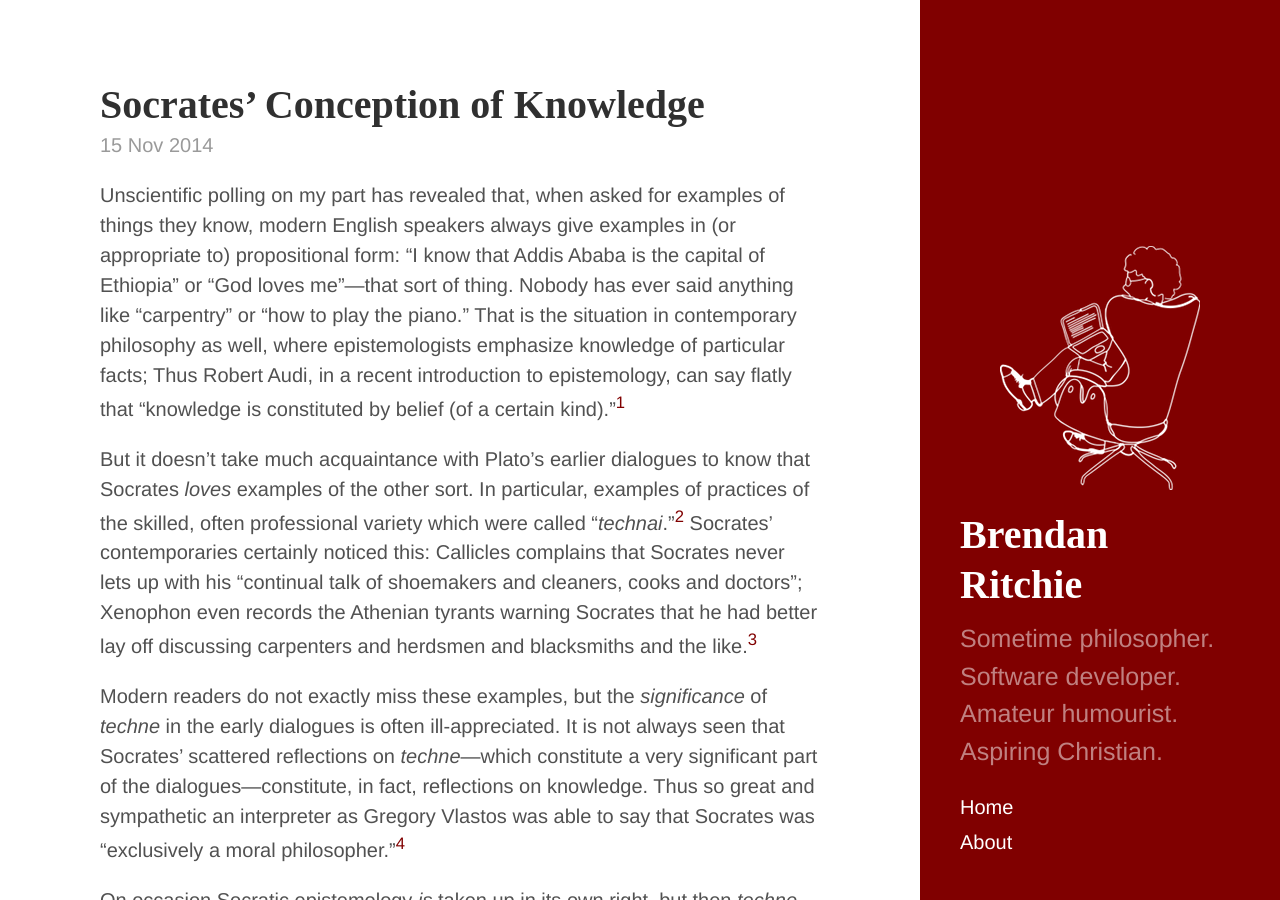
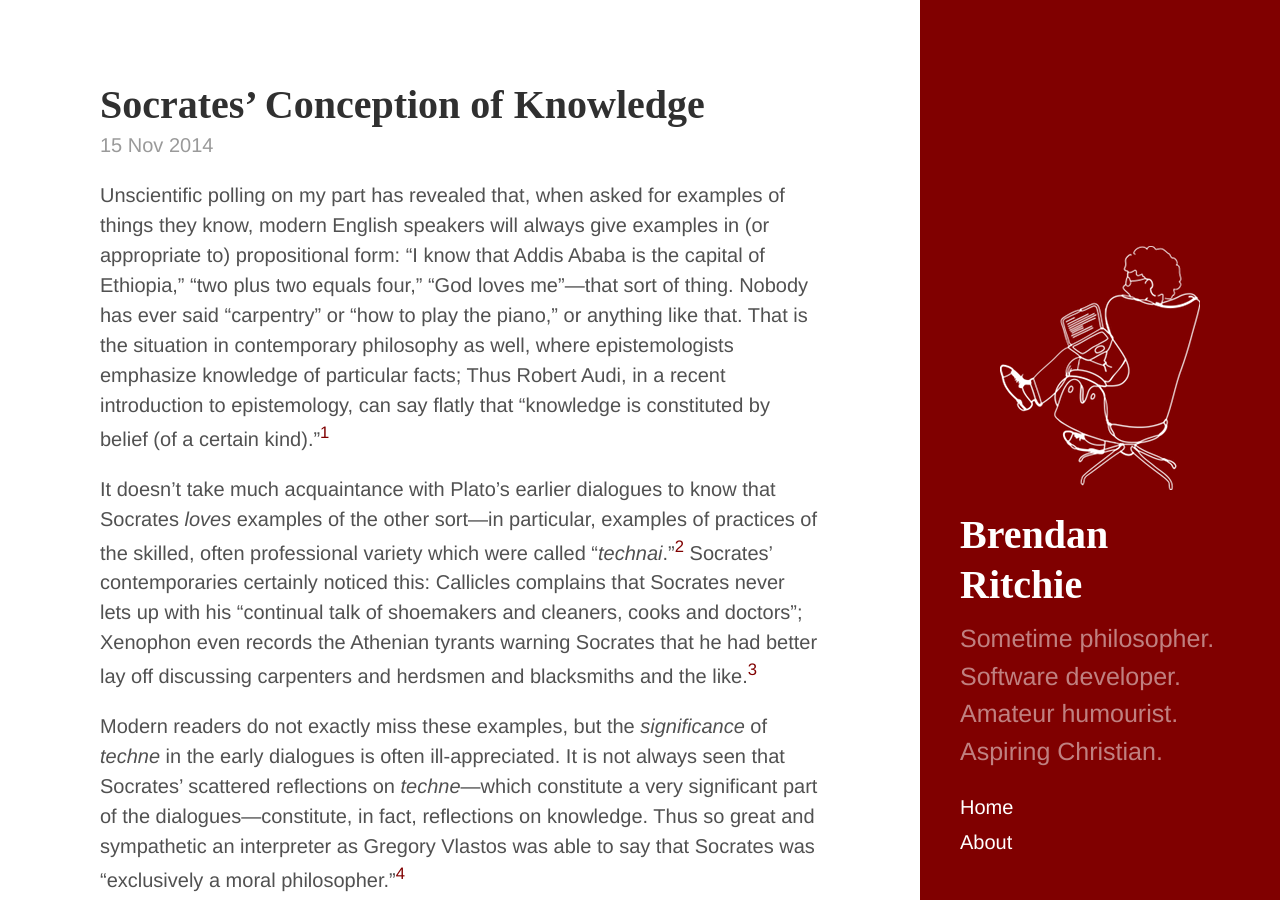
Before and after one commit to bhritchie/bhritchie.github.io, a Jekyll site: the page built from _posts/2014-11-15-socrates-conception-of-knowledge.md, in a window 1280 px wide and 900 px high. Built offline with Jekyll 4.4.1, drawn with Linux system fonts in a browser that asks for light colours; some web fonts are replaced; some of the changed text lies outside the part shown.

Commit message:
Minor edits to early part of scrates post

```diff
--- a/_posts/2014-11-15-socrates-conception-of-knowledge.md
+++ b/_posts/2014-11-15-socrates-conception-of-knowledge.md
@@ -3,9 +3,9 @@ layout: post
 title: Socrates&rsquo; Conception of Knowledge
 ---
 
-Unscientific polling on my part has revealed that, when asked for examples of things they know, modern English speakers always give examples in (or appropriate to) propositional form: “I know that Addis Ababa is the capital of Ethiopia” or “God loves me”—that sort of thing. Nobody has ever said anything like “carpentry” or “how to play the piano.” That is the situation in contemporary philosophy as well, where epistemologists emphasize knowledge of particular facts; Thus Robert Audi, in a recent introduction to epistemology, can say flatly that “knowledge is constituted by belief (of a certain kind).”[^1]
+Unscientific polling on my part has revealed that, when asked for examples of things they know, modern English speakers will always give examples in (or appropriate to) propositional form: “I know that Addis Ababa is the capital of Ethiopia,” "two plus two equals four," “God loves me”—that sort of thing. Nobody has ever said “carpentry” or “how to play the piano,” or anything like that. That is the situation in contemporary philosophy as well, where epistemologists emphasize knowledge of particular facts; Thus Robert Audi, in a recent introduction to epistemology, can say flatly that “knowledge is constituted by belief (of a certain kind).”[^1]
 
-But it doesn’t take much acquaintance with Plato’s earlier dialogues to know that Socrates *loves* examples of the other sort. In particular, examples of practices of the skilled, often professional variety which were called “*technai*.”[^2] Socrates’ contemporaries certainly noticed this: Callicles complains that Socrates never lets up with his “continual talk of shoemakers and cleaners, cooks and doctors”; Xenophon even records the Athenian tyrants warning Socrates that he had better lay off discussing carpenters and herdsmen and blacksmiths and the like.[^3]
+It doesn’t take much acquaintance with Plato’s earlier dialogues to know that Socrates *loves* examples of the other sort—in particular, examples of practices of the skilled, often professional variety which were called “*technai*.”[^2] Socrates’ contemporaries certainly noticed this: Callicles complains that Socrates never lets up with his “continual talk of shoemakers and cleaners, cooks and doctors”; Xenophon even records the Athenian tyrants warning Socrates that he had better lay off discussing carpenters and herdsmen and blacksmiths and the like.[^3]
 
 Modern readers do not exactly miss these examples, but the *significance* of *techne* in the early dialogues is often ill-appreciated. It is not always seen that Socrates’ scattered reflections on *techne*—which constitute a very significant part of the dialogues—constitute, in fact, reflections on knowledge. Thus so great and sympathetic an interpreter as Gregory Vlastos was able to say that Socrates was “exclusively a moral philosopher.”[^4]
 
@@ -163,9 +163,9 @@ But the really pressing case is *virtue*. Besides the general problem about inqu
 
 ## Appendix: Two Examples in the *Meno*
 
-Again the *Meno* will make it clear that stability is a mark of knowledge in general, as opposed to just moral knowledge (98a).\
+Again the *Meno* will make it clear that stability is a mark of knowledge in general, as opposed to just moral knowledge (98a).
 
-The earlier dialogues generally have the moral life particularly in view, but the *Meno* makes it clear that belief in general is changeable, by contrast with knowledge: on its own, whether true or false, belief is unstable and flighty, and Socrates likens beliefs to runaway slaves, or the unsecured statues of Daedelus (97c–98b).[^79]\
+The earlier dialogues generally have the moral life particularly in view, but the *Meno* makes it clear that belief in general is changeable, by contrast with knowledge: on its own, whether true or false, belief is unstable and flighty, and Socrates likens beliefs to runaway slaves, or the unsecured statues of Daedelus (97c–98b).[^79]
 
 Twice above I appealed to a passage in the *Meno* which I take to indicate that features of beliefs and [*technai*] which I identified as holding in at least some specific cases are indeed features of belief and knowledge generally. In that passage, at 98a, it is said that beliefs become knowledge when tied down with “an account of the reason why.”[^80] This statement will naturally seem to treat primarily of atomic knowledge, to suggest that it is analyzable partly in terms of belief, and to concern itself with what is added to belief to get knowledge. And it is not obvious that there is anything to do with [techne] lurking here. So one could fairly wonder whether knowledge here in this passage has anything to do with the form of knowledge I’ve been discussing, and whether this passage doesn’t offer (or at least suggest) a different account of atomic knowledge than the one I just proposed.
 
@@ -173,7 +173,7 @@ If at 98a Plato is primarily concerned with an analysis of knowledge in terms of
 
 That very tentative conclusion may be supported by the observation that although “account of the reason why” ([*aitias logismos*]) is not very perspicuous on its own, it is suggestive of the discussions of [techne] in the *Gorgias.* At 465a we have Socrates saying that “cookery”
 
-> is not a craft, but a knack, because it has no rational account > (*logos*) by which it applies the things it applies, to say what they > are by nature, so that it cannot say what is the explanation (*aitia*) > of each thing . . . (Irwin trans.)
+> is not a craft, but a knack, because it has no rational account (*logos*) by which it applies the things it applies, to say what they are by nature, so that it cannot say what is the explanation (*aitia*) of each thing. (Irwin trans.)
 
 The point is reiterated at 501a with the example of medicine:
 
```
